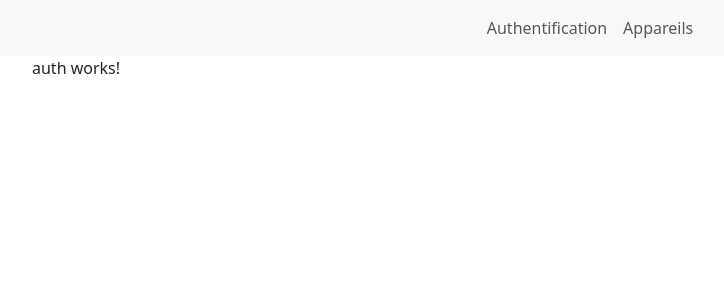
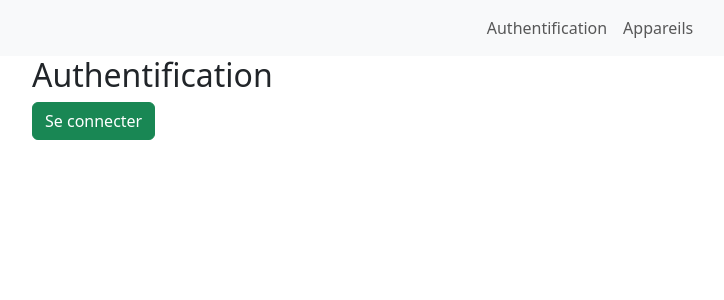
Before and after one commit to dieme5/etat-appareil, an Angular app: page /auth in a window 1280 px wide. Shown: the top 300 px of the page, without its empty margins (50-774 px from the left). Built offline with nearby package versions, Linux system fonts and the light colour scheme.

Commit message:
methode de connexion dans auth component

```diff
--- a/src/app/auth/auth.component.html
+++ b/src/app/auth/auth.component.html
@@ -1 +1,7 @@
-<p>auth works!</p>
+<h2>Authentification</h2>
+<button class="btn btn-success" *ngIf="!authStatus" (click)="onSignIn()" >
+    Se connecter
+</button>
+<button class="btn btn-danger" *ngIf="authStatus" (click)="onSignOut()">
+    Se déconnecter
+</button>
--- a/src/app/auth/auth.component.ts
+++ b/src/app/auth/auth.component.ts
@@ -1,10 +1,32 @@
-import { Component } from '@angular/core';
+import { Component, OnInit } from '@angular/core';
+import { AuthService } from '../services/auth.service';
 
 @Component({
   selector: 'app-auth',
   templateUrl: './auth.component.html',
   styleUrl: './auth.component.scss'
 })
-export class AuthComponent {
+export class AuthComponent implements OnInit {
 
+  authStatus!: boolean;
+
+  constructor(private authService: AuthService) {}
+
+  ngOnInit(): void {
+    this.authStatus = this.authService.isAuth;
+  }
+
+  onSignIn() {
+    this.authService.signIn()
+      .then(() => {
+        console.log('Connexion réussie !');
+        this.authStatus = this.authService.isAuth;
+      }
+    );
+  }
+
+  onSignOut() {
+    this.authService.signOut();
+    this.authStatus = this.authService.isAuth;
+  }
 }
--- /dev/null
+++ b/src/app/services/auth.service.ts
@@ -0,0 +1,24 @@
+import { Injectable } from '@angular/core';
+
+@Injectable({
+  providedIn: 'root'
+})
+export class AuthService {
+
+  isAuth = false;
+
+  constructor() { }
+
+  signIn() {
+    return new Promise((resolve, reject) => {
+      setTimeout(() => {
+        this.isAuth = true;
+        resolve(true);
+      }, 2000);
+    });
+  }
+
+  signOut() {
+    this.isAuth = false;
+  }
+}
```
